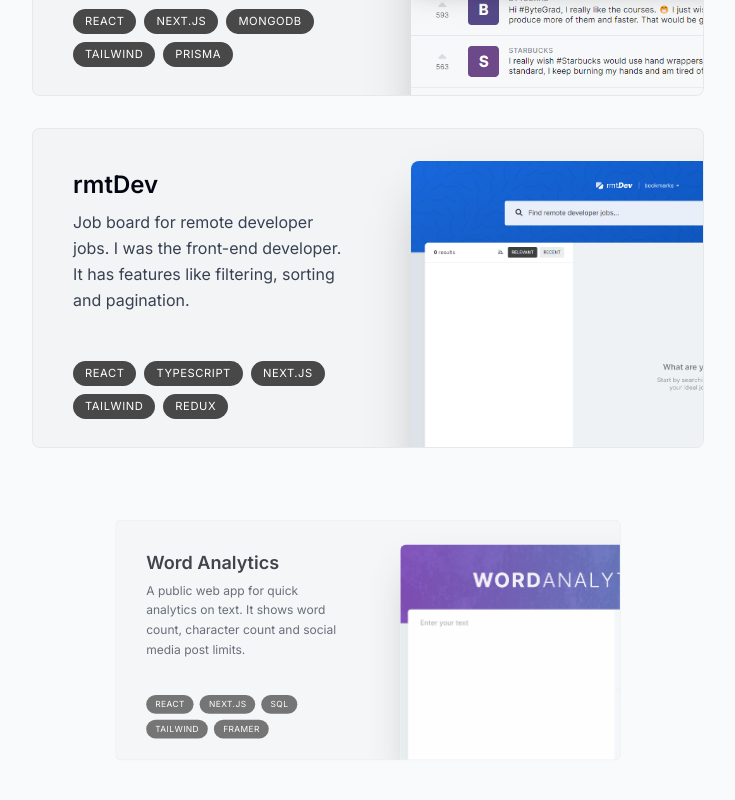
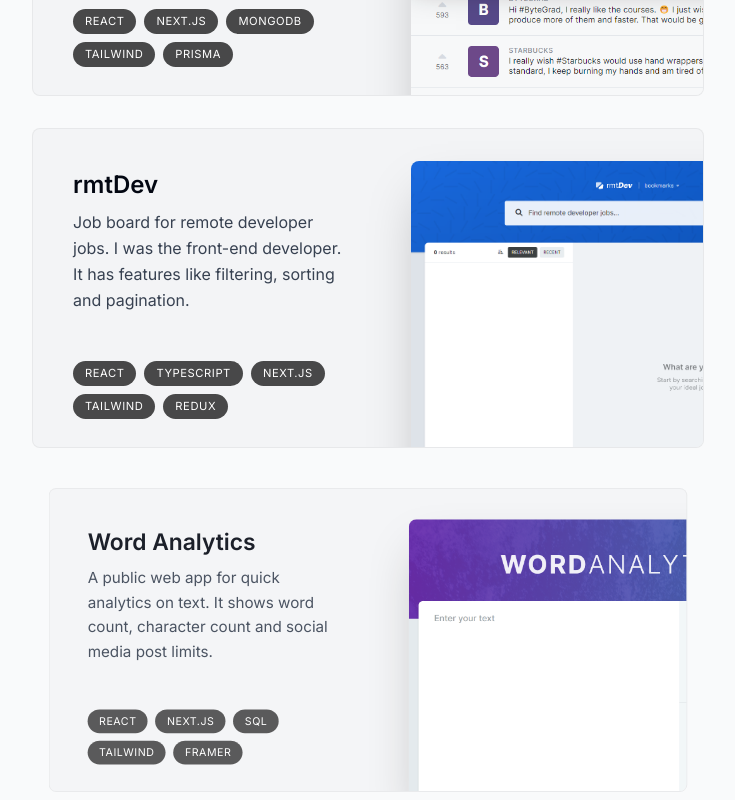
Before and after one commit to alex-dev742/portfolio, a Next.js app: page / in a window 1280 px wide. Shown: the part 1748-2548 px from the top of the page, without its empty margins (272-1007 px from the left). Built offline with nearby package versions, Linux system fonts and the light colour scheme.

Commit message:
refactor: Update Project component with motion animations, lazy loading for images, and improve scroll effects

```diff
--- a/components/project.tsx
+++ b/components/project.tsx
@@ -2,7 +2,7 @@
 
 import Image from "next/image";
 import { projectsData } from "@/lib/data";
-import { useScroll } from "framer-motion";
+import { useScroll, useTransform } from "framer-motion";
 import { useRef } from "react";
 import { motion } from "framer-motion";
 
@@ -19,11 +19,13 @@ export default function Project({
     target: ref,
     offset: ["0 1", "1.33 1"],
   });
+  const scaleProgress = useTransform(scrollYProgress, [0, 1], [0.8, 1]);
+  const opacityProgress = useTransform(scrollYProgress, [0, 1], [0.6, 1]);
 
   return (
     <motion.div
       ref={ref}
-      style={{ scale: scrollYProgress, opacity: scrollYProgress }}
+      style={{ scale: scaleProgress, opacity: opacityProgress }}
       className="mb-3 sm:mb-8 last:mb-0"
     >
       <section className="group bg-gray-100 max-w-[42rem] border border-black/5 rounded-lg overflow-hidden sm:pr-8 relative sm:h-[20rem] sm:group-even:pl-8 even:pl-8 hover:bg-gray-200 transition">
```
